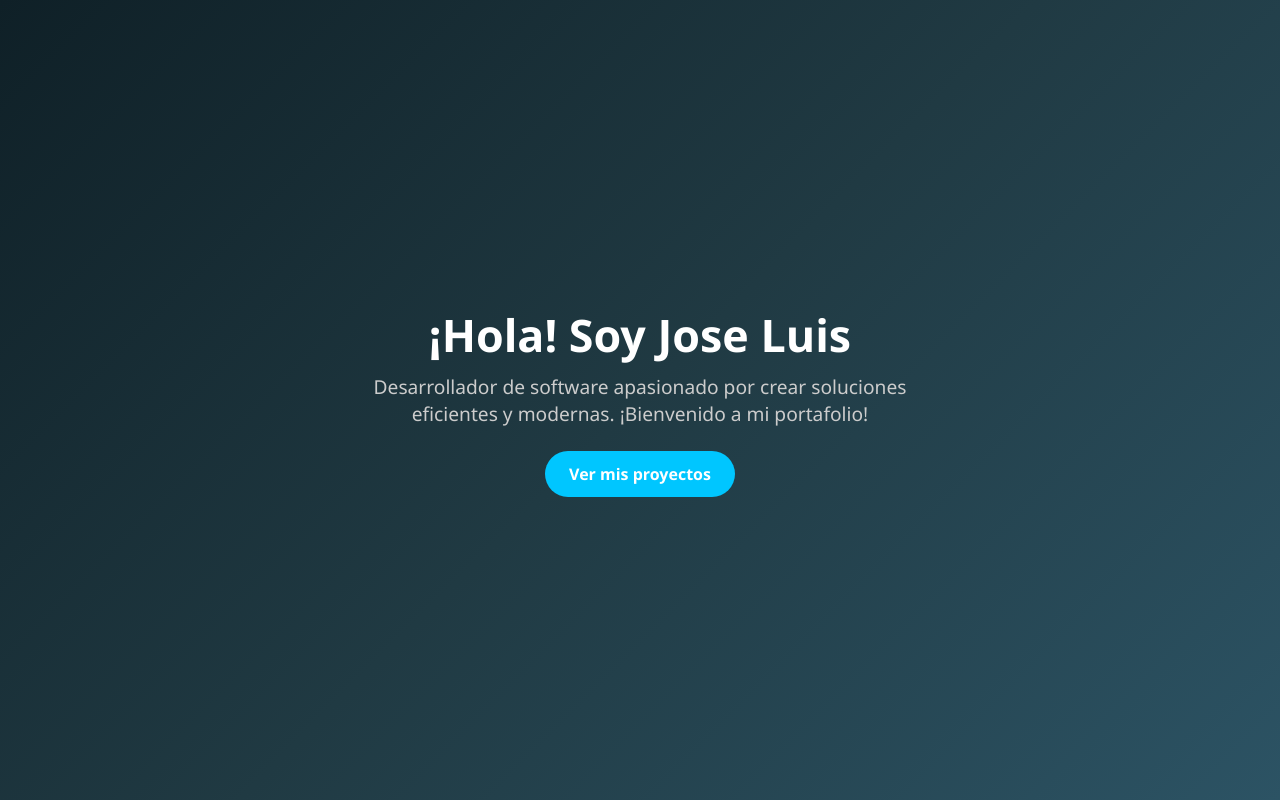
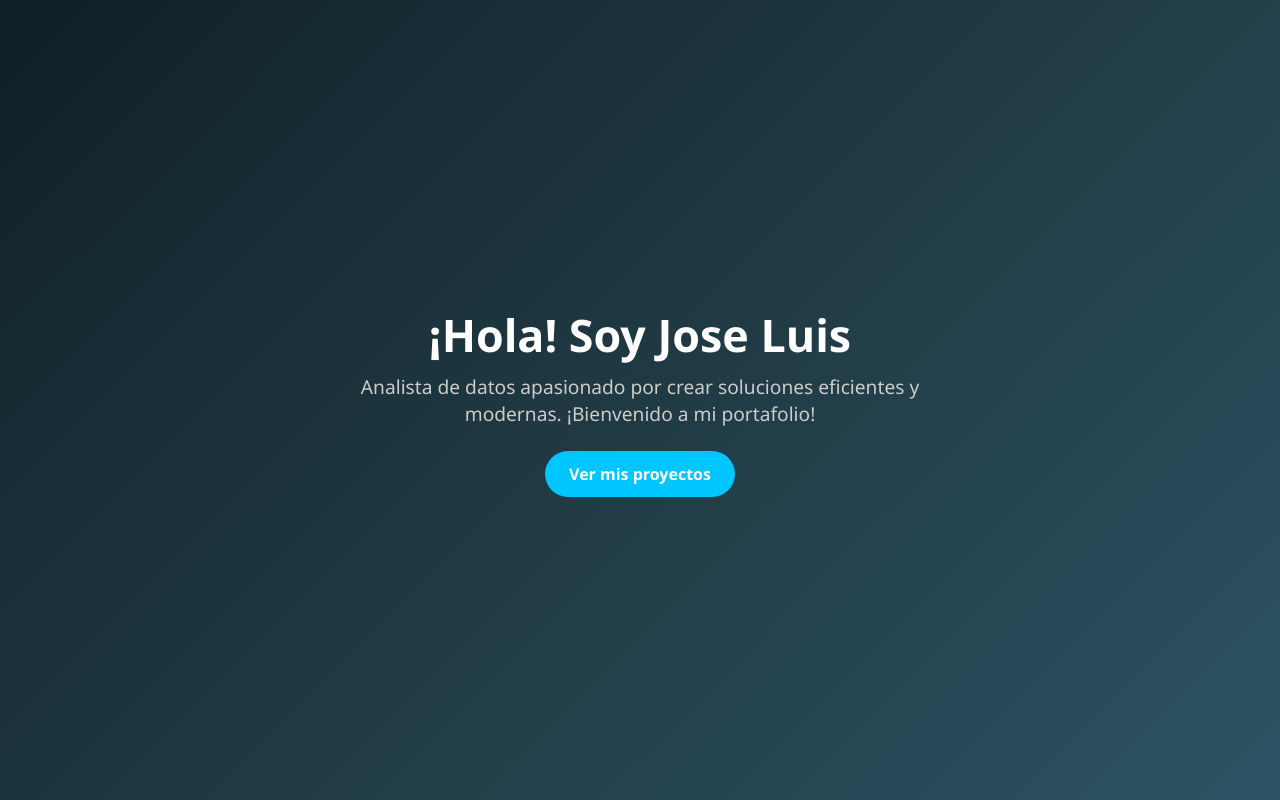
Before and after one commit to internauta25/dataanalytics, a plain HTML site: page index.html in a window 1280 px wide. Drawn offline with Linux system fonts and the light colour scheme.

Commit message:
Update index.html

```diff
--- a/index.html
+++ b/index.html
@@ -3,7 +3,7 @@
 <head>
   <meta charset="UTF-8" />
   <meta name="viewport" content="width=device-width, initial-scale=1.0" />
-  <meta name="description" content="Portafolio profesional de Jose Luis - Desarrollador de software">
+  <meta name="description" content="Portafolio profesional de Jose Luis - Analista de datos">
   <title>Jose Luis Bejarano| Data Analytics</title>
   <style>
     * {
@@ -65,7 +65,7 @@
 <body>
   <div class="container">
     <h1>¡Hola! Soy Jose Luis</h1>
-    <p>Desarrollador de software apasionado por crear soluciones eficientes y modernas. ¡Bienvenido a mi portafolio!</p>
+    <p>Analista de datos apasionado por crear soluciones eficientes y modernas. ¡Bienvenido a mi portafolio!</p>
     <a href="#proyectos" class="button">Ver mis proyectos</a>
   </div>
 </body>
```
